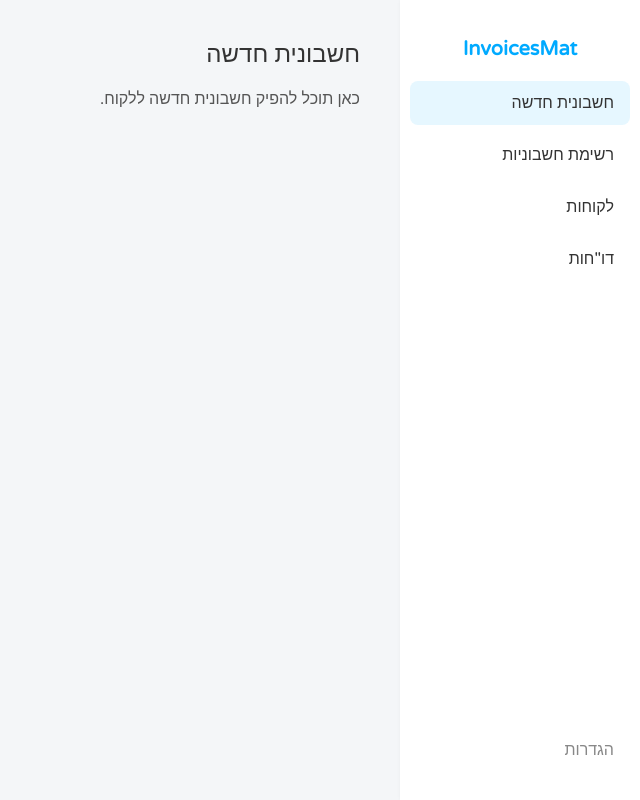
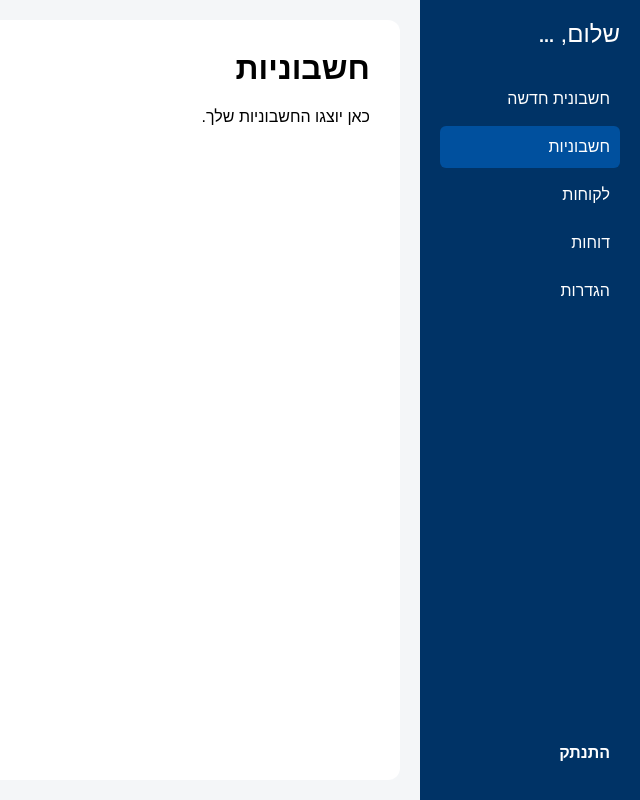
Before and after one commit to Matanhazout/InvoicesMat, a plain HTML site: page dashboard.html in a window 1280 px wide. Shown: the whole page, without its empty margins (640-1280 px from the left). Drawn offline with Linux system fonts and the light colour scheme; no server answers.

Commit message:
הוספת קטגוריית 'חשבונית חדשה' מעל 'חשבוניות' בתפריט הצד

```diff
--- a/dashboard.html
+++ b/dashboard.html
@@ -1,125 +1,182 @@
 <!DOCTYPE html>
 <html lang="he">
 <head>
-  <meta charset="UTF-8">
-  <title>לוח בקרה - InvoicesMat</title>
-  <meta name="viewport" content="width=device-width, initial-scale=1">
-  <link href="https://fonts.googleapis.com/css2?family=Varela+Round&display=swap" rel="stylesheet">
+  <meta charset="UTF-8" />
+  <meta name="viewport" content="width=device-width, initial-scale=1" />
+  <title>Dashboard אישי - InvoicesMat</title>
   <style>
     body {
       margin: 0;
-      font-family: 'Varela Round', sans-serif;
+      font-family: Arial, sans-serif;
       direction: rtl;
       display: flex;
       height: 100vh;
-      background-color: #f4f6f8;
+      background: #f4f6f8;
     }
-
-    /* Sidebar */
     .sidebar {
       width: 220px;
-      background: #ffffff;
-      box-shadow: 2px 0 5px rgba(0, 0, 0, 0.1);
+      background-color: #003366;
+      color: white;
       display: flex;
       flex-direction: column;
-      padding: 20px 10px;
+      padding: 20px;
+      box-sizing: border-box;
     }
-
     .sidebar h2 {
-      margin-bottom: 20px;
-      font-size: 20px;
-      text-align: center;
-      color: #00aaff;
+      margin-top: 0;
+      margin-bottom: 30px;
+      font-weight: normal;
     }
-
-    .nav-item {
-      padding: 12px 16px;
-      border-radius: 8px;
-      margin-bottom: 8px;
+    .sidebar button {
+      background: none;
+      border: none;
+      color: white;
+      padding: 12px 10px;
+      text-align: right;
       cursor: pointer;
-      transition: background-color 0.2s ease;
-      color: #333;
+      font-size: 16px;
+      border-radius: 6px;
+      margin-bottom: 6px;
+      transition: background-color 0.3s;
     }
-
-    .nav-item:hover,
-    .nav-item.active {
-      background-color: #e6f7ff;
+    .sidebar button:hover, .sidebar button.active {
+      background-color: #00509e;
     }
-
-    .nav-item:last-child {
+    .content {
+      flex-grow: 1;
+      padding: 30px;
+      box-sizing: border-box;
+      background: white;
+      margin: 20px;
+      border-radius: 12px;
+      overflow-y: auto;
+    }
+    h1 {
+      margin-top: 0;
+    }
+    #userName {
+      font-weight: bold;
+      margin-bottom: 40px;
+      font-size: 18px;
+      color: white;
+    }
+    .logout-btn {
       margin-top: auto;
-      color: #888;
-    }
-
-    /* Main content */
-    .main-content {
-      flex-grow: 1;
-      padding: 40px;
-    }
-
-    .content-title {
-      font-size: 24px;
-      color: #333;
-      margin-bottom: 20px;
-    }
-
-    .content-body {
-      font-size: 16px;
-      color: #555;
+      background-color: #c0392b;
+      padding: 10px;
+      border-radius: 6px;
+      font-weight: bold;
     }
   </style>
 </head>
 <body>
 
-  <div class="sidebar">
-    <h2>InvoicesMat</h2>
-    <div class="nav-item active" onclick="loadContent('new-invoice')">חשבונית חדשה</div>
-    <div class="nav-item" onclick="loadContent('invoices-list')">רשימת חשבוניות</div>
-    <div class="nav-item" onclick="loadContent('clients')">לקוחות</div>
-    <div class="nav-item" onclick="loadContent('reports')">דו"חות</div>
-    <div class="nav-item" onclick="loadContent('settings')">הגדרות</div>
+<div class="sidebar">
+  <h2>שלום, <span id="userName">...</span></h2>
+  <button data-section="newInvoice">חשבונית חדשה</button>
+  <button class="active" data-section="invoices">חשבוניות</button>
+  <button data-section="clients">לקוחות</button>
+  <button data-section="reports">דוחות</button>
+  <button data-section="settings">הגדרות</button>
+  <button class="logout-btn" id="logoutBtn">התנתק</button>
+</div>
+
+  <div class="content" id="contentArea">
+    <h1>חשבוניות</h1>
+    <p>כאן יוצגו החשבוניות שלך.</p>
   </div>
 
-  <div class="main-content" id="main-content">
-    <div class="content-title" id="content-title">חשבונית חדשה</div>
-    <div class="content-body" id="content-body">
-      כאן תוכל להפיק חשבונית חדשה ללקוח.
-    </div>
-  </div>
+  <script type="module">
+    import { initializeApp } from "https://www.gstatic.com/firebasejs/10.12.0/firebase-app.js";
+    import { getAuth, onAuthStateChanged, signOut } from "https://www.gstatic.com/firebasejs/10.12.0/firebase-auth.js";
+    import { getFirestore, doc, getDoc } from "https://www.gstatic.com/firebasejs/10.12.0/firebase-firestore.js";
 
-  <script>
-    const navItems = document.querySelectorAll('.nav-item');
-    const title = document.getElementById('content-title');
-    const body = document.getElementById('content-body');
+    // קונפיגורציה שלך מ-Firebase
+    const firebaseConfig = {
+      apiKey: "AIzaSyCILiXkIDP7wJdbZQ1TzWgkxMJaRspzDKs",
+      authDomain: "invoicesmat-5a336.firebaseapp.com",
+      projectId: "invoicesmat-5a336",
+      storageBucket: "invoicesmat-5a336.appspot.com",
+      messagingSenderId: "1036132938455",
+      appId: "1:1036132938455:web:YOUR_APP_ID_HERE"
+    };
 
-    function loadContent(section) {
-      navItems.forEach(item => item.classList.remove('active'));
-      event.target.classList.add('active');
+    const app = initializeApp(firebaseConfig);
+    const auth = getAuth(app);
+    const db = getFirestore(app);
 
+    const userNameSpan = document.getElementById("userName");
+    const contentArea = document.getElementById("contentArea");
+    const logoutBtn = document.getElementById("logoutBtn");
+    const sidebarButtons = document.querySelectorAll(".sidebar button[data-section]");
+
+    // בדיקה אם המשתמש מחובר
+    onAuthStateChanged(auth, async (user) => {
+      if (user) {
+        // קבלת מידע המשתמש מ-Firestore
+        const userDocRef = doc(db, "users", user.uid);
+        const userDocSnap = await getDoc(userDocRef);
+
+        if (userDocSnap.exists()) {
+          const userData = userDocSnap.data();
+          userNameSpan.textContent = userData.fullName || "משתמש";
+        } else {
+          userNameSpan.textContent = "משתמש";
+          console.warn("משתמש לא נמצא במסד הנתונים");
+        }
+      } else {
+        // אם לא מחובר - נשלח לדף התחברות
+        window.location.href = "login.html";
+      }
+    });
+
+    // פונקציה להצגת תוכן לפי הקטגוריה שנבחרה
+    function showSection(section) {
+      // הסרת סלקטור פעיל מהכפתורים
+      sidebarButtons.forEach(btn => btn.classList.remove("active"));
+      // סימון הכפתור שנלחץ כפעיל
+      const btn = [...sidebarButtons].find(b => b.dataset.section === section);
+      if (btn) btn.classList.add("active");
+
+      // שינוי תוכן האזור המרכזי
       switch (section) {
-        case 'new-invoice':
-          title.textContent = "חשבונית חדשה";
-          body.textContent = "כאן תוכל להפיק חשבונית חדשה ללקוח.";
+        case "invoices":
+          contentArea.innerHTML = `<h1>חשבוניות</h1><p>כאן יוצגו החשבוניות שלך.</p>`;
           break;
-        case 'invoices-list':
-          title.textContent = "רשימת חשבוניות";
-          body.textContent = "כאן תוכל לצפות ולנהל את כל החשבוניות שהפקת.";
+        case "clients":
+          contentArea.innerHTML = `<h1>לקוחות</h1><p>כאן יוצגו הלקוחות שלך.</p>`;
           break;
-        case 'clients':
-          title.textContent = "לקוחות";
-          body.textContent = "כאן תוכל לנהל את רשימת הלקוחות שלך.";
+        case "reports":
+          contentArea.innerHTML = `<h1>דוחות</h1><p>כאן יוצגו הדוחות שלך.</p>`;
           break;
-        case 'reports':
-          title.textContent = "דו\"חות";
-          body.textContent = "כאן תוכל לצפות בגרפים ונתונים על הפעילות שלך.";
+        case "settings":
+          contentArea.innerHTML = `<h1>הגדרות</h1><p>כאן ניתן לשנות את ההגדרות שלך.</p>`;
           break;
-        case 'settings':
-          title.textContent = "הגדרות";
-          body.textContent = "כאן תוכל לערוך פרטים אישיים והגדרות מערכת.";
+        case "newInvoice":
+          contentArea.innerHTML = `<h1>חשבונית חדשה</h1><p>כאן ניתן ליצור חשבונית חדשה.</p>`;
           break;
+        default:
+          contentArea.innerHTML = `<h1>ברוכים הבאים</h1>`;
       }
     }
+
+    // מאזינים ללחיצות על תפריט הצד
+    sidebarButtons.forEach(btn => {
+      btn.addEventListener("click", () => {
+        const section = btn.dataset.section;
+        showSection(section);
+      });
+    });
+
+    // התחלת עם תצוגת חשבוניות
+    showSection("invoices");
+
+    // כפתור התנתקות
+    logoutBtn.addEventListener("click", async () => {
+      await signOut(auth);
+      window.location.href = "login.html";
+    });
+
   </script>
-
 </body>
 </html>
```
